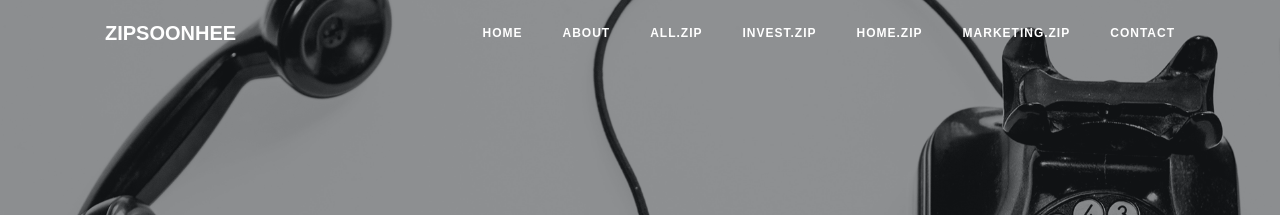
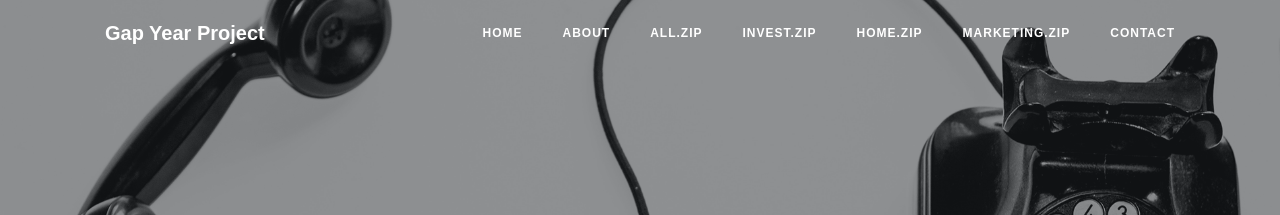
Before and after one commit to ogaeng/jekyll-theme-clean-blog-kr, a Jekyll site: the page built from contact.html, in a window 1280 px wide. Shown: the top 215 px of the page. Built offline with Jekyll 4.4.1, drawn with Linux system fonts in a browser that asks for light colours; some web fonts are replaced; part of the change alters nothing that is shown.

```diff
--- a/_config.yml
+++ b/_config.yml
@@ -1,7 +1,7 @@
-title:              "ZIPSOONHEE"
-tagline:            "마케팅 인사이트"
+title:              "Gap Year Project"
+tagline:            "집순희의 갭이어 프로젝트"
 email:              "zip.soon.hee@gmail.com"
-description:        "브랜드 마케터의 고군분투 성장기를 기록합니다."
+description:        "방랑하는 영혼들을 위하여.."
 author:             "집순희"
 baseurl:            "/"
 url:                "www.zipsoonhee.com/"
```
